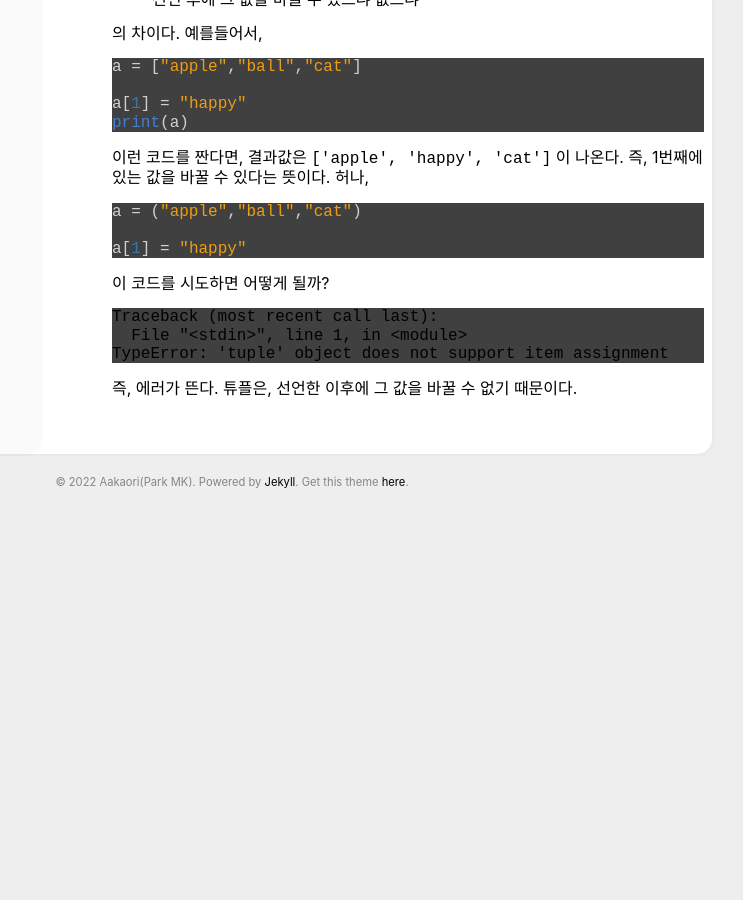
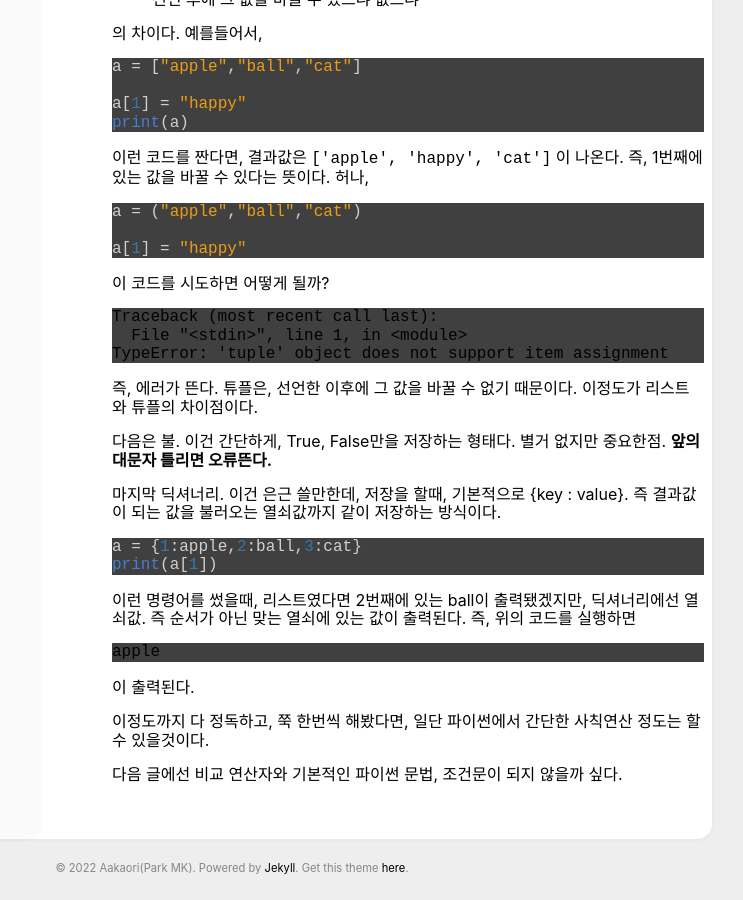
Before and after one commit to mk2478/mk2478.github.com, a Jekyll site: the page built from 임시저장용/2022-05-12-02.md, in a window 1280 px wide and 900 px high, scrolled down 1509 px. Shown: the whole window, without its empty margins (408-1151 px from the left). Built offline with Jekyll 4.4.1, drawn with Linux system fonts in a browser that asks for light colours; our own code applies the rules of GitHub Pages for plain Markdown files; before the commit the page ends 2024 px from its top, so only the background shows below that.

Commit message:
Update 2022-05-12-02.md

````diff
--- a/임시저장용/2022-05-12-02.md
+++ b/임시저장용/2022-05-12-02.md
@@ -155,3 +155,28 @@ TypeError: 'tuple' object does not support item assignment
 ```
 즉, 에러가 뜬다.
 튜플은, 선언한 이후에 그 값을 바꿀 수 없기 때문이다.
+이정도가 리스트와 튜플의 차이점이다.
+
+다음은 불.
+이건 간단하게, True, False만을 저장하는 형태다.
+별거 없지만 중요한점.
+**앞의 대문자 틀리면 오류뜬다.**
+
+마지막 딕셔너리. 이건 은근 쓸만한데,
+저장을 할때, 기본적으로 {key : value}. 즉
+결과값이 되는 값을 불러오는 열쇠값까지 같이 저장하는 방식이다.
+```python
+a = {1:apple,2:ball,3:cat}
+print(a[1])
+```
+이런 명령어를 썼을때, 리스트였다면 2번째에 있는 ball이 출력됐겠지만,
+딕셔너리에선 열쇠값. 즉 순서가 아닌 맞는 열쇠에 있는 값이 출력된다.
+즉, 위의 코드를 실행하면
+```
+apple
+```
+이 출력된다.
+
+이정도까지 다 정독하고, 쭉 한번씩 해봤다면, 일단 파이썬에서 간단한 사칙연산 정도는 할 수 있을것이다.
+
+다음 글에선 비교 연산자와 기본적인 파이썬 문법, 조건문이 되지 않을까 싶다.
````
